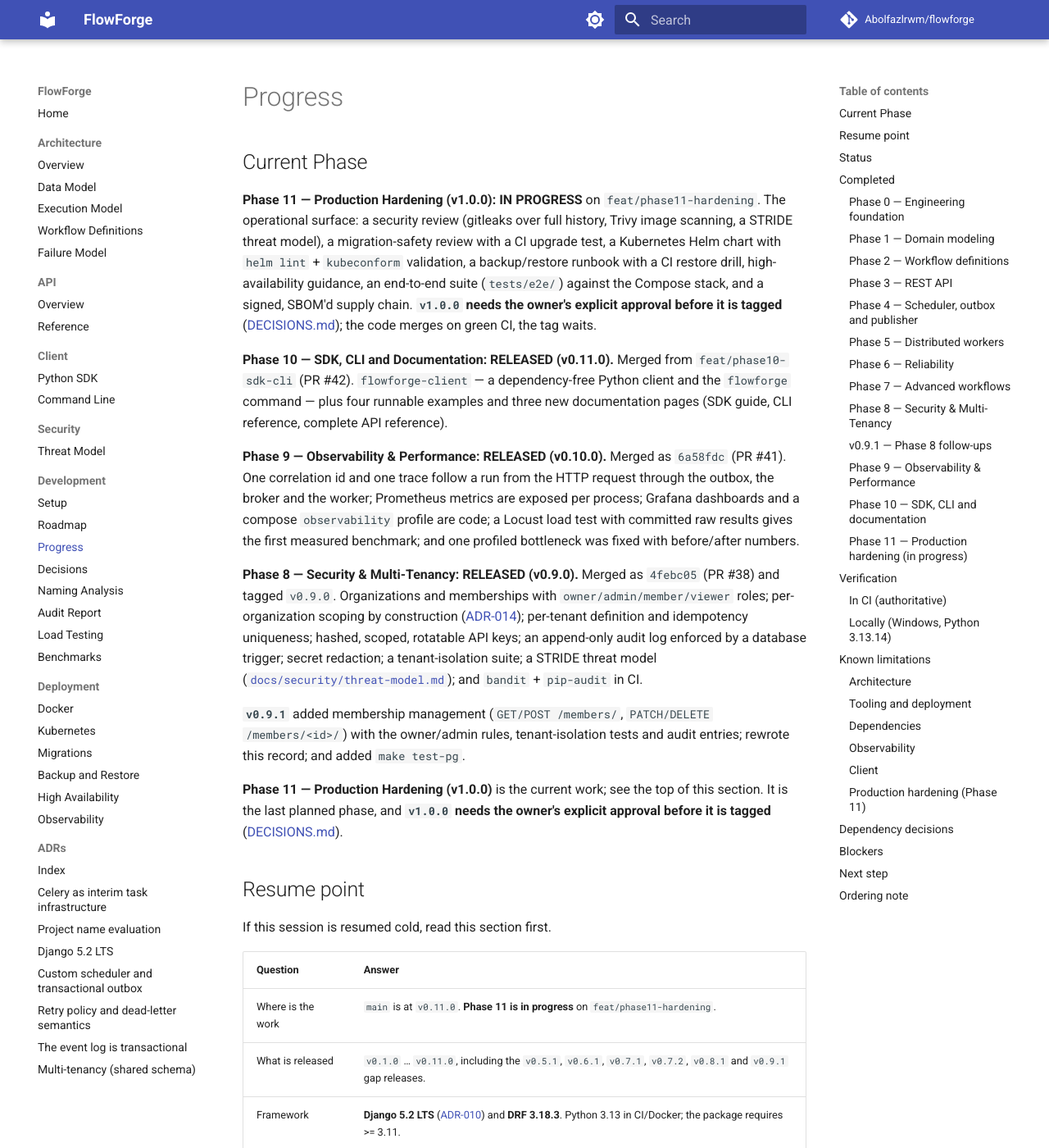
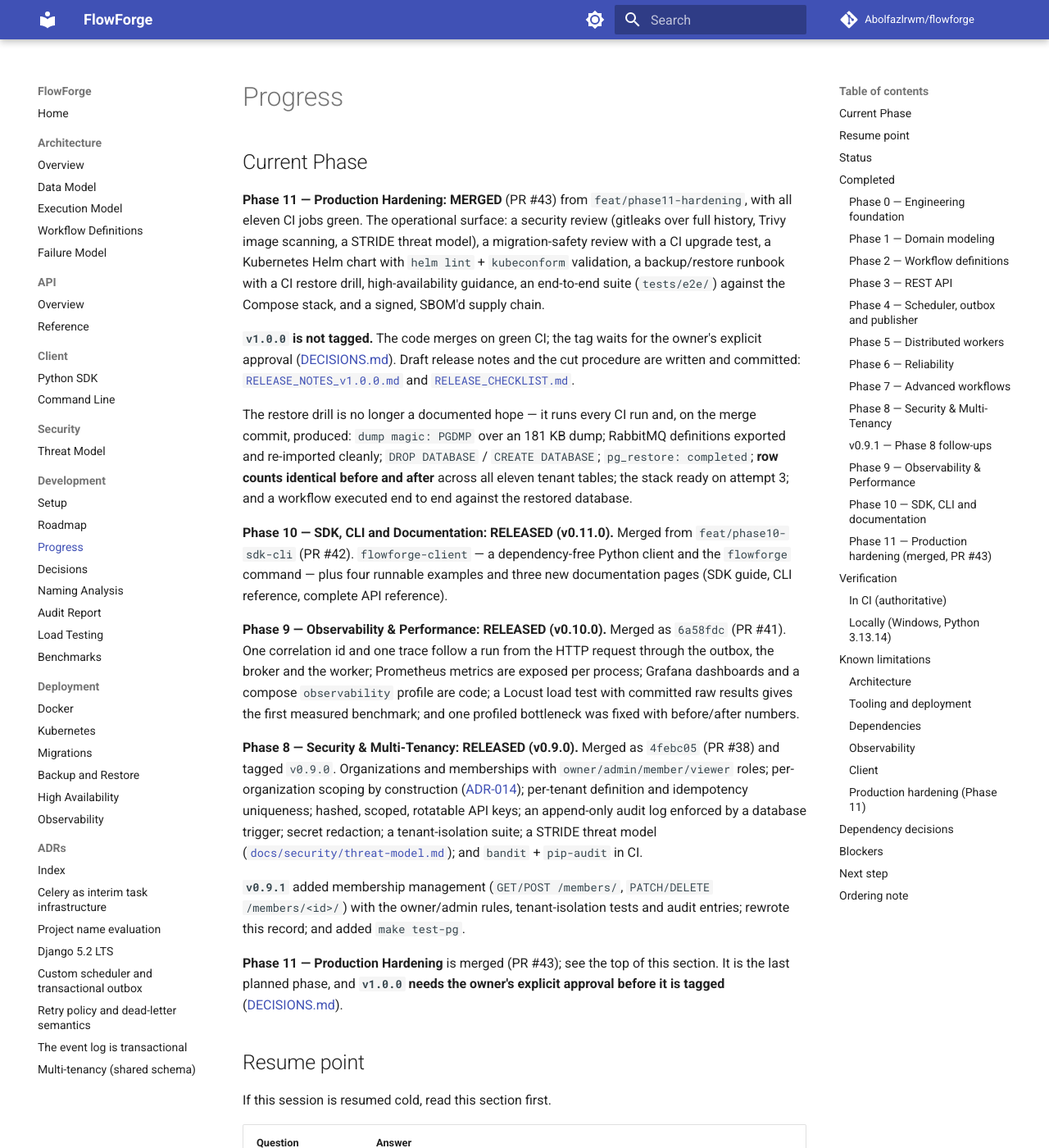
Before and after one commit to Abolfazlrwm/flowforge, an MkDocs documentation site: the page built from docs/development/PROGRESS.md, in a window 1280 px wide and 1400 px high. Shown: the whole window at 82% size. Built offline with MkDocs 1.6.1 and Material for MkDocs 9.7.7, drawn with Linux system fonts in a browser that asks for light colours; comment, search, counter and statistics services are not loaded; some of the changed text lies outside the part shown.

Commit message:
docs: record Phase 11 as merged, with the drill's evidence
Phase 11 is merged and all eleven CI jobs are green, so the record says so and
no longer claims the phase is in progress:

- AGENTS.md: "Current Phase" was still Phase 6 (v0.7.0), which is the first thing
  a cold session reads. It now states that Phases 0-11 are merged, that v0.11.0
  is the newest release, and that v1.0.0 is deliberately untagged pending the
  owner's approval, with pointers to the drafted notes and checklist.
- PROGRESS.md: current phase, resume point, status table, next step, and the
  Phase 11 heading all say merged. Limitation 33 now names what the drill
  actually proves every run (identical counts across all eleven tenant tables,
  plus a workflow executed against the restored database) and what it still does
  not (production volume).
- README: the status block no longer calls hardening "the current phase".
- .gitignore: .tools/ holds locally downloaded helm/kubeconform binaries used to
  pre-validate the chart; CI installs its own pinned copies.

The drill evidence quoted in PROGRESS.md is from the green run on 2f0dde7's
successor: dump magic PGDMP over an 181 KB dump, definitions re-imported,
DROP/CREATE DATABASE, pg_restore completed, row counts identical, stack ready on
attempt 3, workflow executed end to end.

```diff
--- a/docs/development/PROGRESS.md
+++ b/docs/development/PROGRESS.md
@@ -2,15 +2,26 @@
 
 ## Current Phase
 
-**Phase 11 — Production Hardening (v1.0.0): IN PROGRESS** on
-`feat/phase11-hardening`. The operational surface: a security review
-(gitleaks over full history, Trivy image scanning, a STRIDE threat model), a
-migration-safety review with a CI upgrade test, a Kubernetes Helm chart with
-`helm lint` + `kubeconform` validation, a backup/restore runbook with a CI
-restore drill, high-availability guidance, an end-to-end suite (`tests/e2e/`)
-against the Compose stack, and a signed, SBOM'd supply chain. **`v1.0.0` needs
-the owner's explicit approval before it is tagged** ([DECISIONS.md](DECISIONS.md));
-the code merges on green CI, the tag waits.
+**Phase 11 — Production Hardening: MERGED** (PR #43) from
+`feat/phase11-hardening`, with all eleven CI jobs green. The operational surface:
+a security review (gitleaks over full history, Trivy image scanning, a STRIDE
+threat model), a migration-safety review with a CI upgrade test, a Kubernetes
+Helm chart with `helm lint` + `kubeconform` validation, a backup/restore runbook
+with a CI restore drill, high-availability guidance, an end-to-end suite
+(`tests/e2e/`) against the Compose stack, and a signed, SBOM'd supply chain.
+
+**`v1.0.0` is not tagged.** The code merges on green CI; the tag waits for the
+owner's explicit approval ([DECISIONS.md](DECISIONS.md)). Draft release notes and
+the cut procedure are written and committed:
+[`RELEASE_NOTES_v1.0.0.md`](RELEASE_NOTES_v1.0.0.md) and
+[`RELEASE_CHECKLIST.md`](RELEASE_CHECKLIST.md).
+
+The restore drill is no longer a documented hope — it runs every CI run and, on
+the merge commit, produced: `dump magic: PGDMP` over an 181 KB dump; RabbitMQ
+definitions exported and re-imported cleanly; `DROP DATABASE` / `CREATE
+DATABASE`; `pg_restore: completed`; **row counts identical before and after**
+across all eleven tenant tables; the stack ready on attempt 3; and a workflow
+executed end to end against the restored database.
 
 **Phase 10 — SDK, CLI and Documentation: RELEASED (v0.11.0).** Merged from
 `feat/phase10-sdk-cli` (PR #42). `flowforge-client` — a dependency-free Python
@@ -37,9 +48,9 @@
 `PATCH/DELETE /members/<id>/`) with the owner/admin rules, tenant-isolation tests
 and audit entries; rewrote this record; and added `make test-pg`.
 
-**Phase 11 — Production Hardening (v1.0.0)** is the current work; see the top of
-this section. It is the last planned phase, and **`v1.0.0` needs the owner's
-explicit approval before it is tagged** ([DECISIONS.md](DECISIONS.md)).
+**Phase 11 — Production Hardening** is merged (PR #43); see the top of this
+section. It is the last planned phase, and **`v1.0.0` needs the owner's explicit
+approval before it is tagged** ([DECISIONS.md](DECISIONS.md)).
 
 ## Resume point
 
@@ -47,22 +58,22 @@
 
 | Question | Answer |
 |----------|--------|
-| Where is the work | `main` is at `v0.11.0`. **Phase 11 is in progress** on `feat/phase11-hardening`. |
+| Where is the work | `main` is at `v0.11.0`. **Phase 11 is merged** (PR #43); `v1.0.0` is untagged. |
 | What is released | `v0.1.0` … `v0.11.0`, including the `v0.5.1`, `v0.6.1`, `v0.7.1`, `v0.7.2`, `v0.8.1` and `v0.9.1` gap releases. |
 | Framework | **Django 5.2 LTS** ([ADR-010](../adr/ADR-010-django-5-2-lts.md)) and **DRF 3.18.3**. Python 3.13 in CI/Docker; the package requires >= 3.11. |
 | Message broker | **RabbitMQ via pika** ([ADR-011](../adr/ADR-011-custom-scheduler-and-transactional-outbox.md)). The dispatch queue is a **quorum** queue; the worker reconnects through broker outages. |
 | Tenancy | **Shared schema, per-organization scoping** ([ADR-014](../adr/ADR-014-multi-tenancy-shared-schema.md)). Every tenant read goes through `OrganizationScopedManager.for_organization`; another tenant's id is a 404. |
 | Observability | `core/observability/` — correlation ids in `context.py`, one registry per process in `metrics.py`, module-local OTel provider in `tracing.py`. See [`deployment/observability.md`](../deployment/observability.md). |
 | Client | **`sdk/`** — `flowforge-client`, a separate distribution with no runtime dependencies, exposing the `flowforge` CLI. See [`sdk/index.md`](../sdk/index.md) and [`cli.md`](../cli.md). |
-| What is next | Finish Phase 11 (Production Hardening), then tag `v1.0.0` **with the owner's approval**. |
-| What blocks Phase 11 | **Nothing.** |
+| What is next | Tag `v1.0.0` **with the owner's approval**, following [`RELEASE_CHECKLIST.md`](RELEASE_CHECKLIST.md). |
+| What blocks the `v1.0.0` tag | **Only the owner's approval** (decision 2026-10-22). Phase 11 itself is merged and CI is green. |
 | What else is open | `v1.0.0` needs the owner's explicit approval before it is tagged; every other release tag is automatic on green CI. `flowforge-client` is not published to PyPI (limitation 27). |
 
 ## Status
 
 | Item | State |
 |------|-------|
-| Branch | `main` at `v0.11.0`; **Phase 11 in progress** on `feat/phase11-hardening` |
+| Branch | `main` at `v0.11.0`; **Phase 11 merged** (PR #43), `v1.0.0` untagged |
 | Phase 0 | **MERGED** as `97c17bf` (PR #1), tagged `v0.1.0` |
 | Phase 1 | **MERGED** as `869720f`, tagged `v0.2.0` |
 | Phase 2 | **MERGED** as `d31abf3`, tagged `v0.3.0` |
@@ -76,7 +87,7 @@
 | `v0.9.1` follow-ups | **MERGED** (PR #40) as `a00e267`, tagged `v0.9.1` |
 | Phase 9 | **MERGED** (PR #41) as `6a58fdc`, tagged `v0.10.0` |
 | Phase 10 | **MERGED** (PR #42), tagged `v0.11.0` |
-| Phase 11 | **IN PROGRESS** on `feat/phase11-hardening` (not yet merged) |
+| Phase 11 | **MERGED** (PR #43); `v1.0.0` awaits the owner's approval |
 | CI jobs | `lint` (ruff, ruff format, mypy, **bandit**, **pip-audit**), `test`, `schema`, `docs`, `sdk`, `docker`, `loadtest`, `secrets` (gitleaks), `supply-chain` (Trivy + CycloneDX SBOM + cosign), `k8s` (helm lint + kubeconform) |
 | Other workflows | `release.yml` (attaches the SBOM to a published release), `pages.yml` (publishes the MkDocs site), `k8s-e2e.yml` (manual kind smoke test) |
 | Test database in CI | **PostgreSQL 16** for the unit and integration suites; Redis 7 and RabbitMQ 3.13 services for integration |
@@ -309,7 +320,7 @@
   an assertion that the runtime dependency list is still empty, and a wheel build
   that checks the `flowforge` console script is declared.
 
-### Phase 11 — Production hardening (in progress)
+### Phase 11 — Production hardening (merged, PR #43)
 
 - **Security review.** gitleaks over the full git history with push protection;
   Trivy image scanning with a CRITICAL gate (the HIGH residual is published, not
@@ -486,9 +497,11 @@
     database is the mutex), but a genuinely multi-replica deployment, PostgreSQL
     streaming-replication failover, and a multi-node RabbitMQ cluster are **not**
     stood up in CI. Validate them on your own infrastructure.
-33. **The restore drill proves the procedure, not production volume.** It runs
-    against a database with a handful of rows. Dump/restore *correctness* is
-    proven; runtime against terabytes is not measured.
+33. **The restore drill proves the procedure, not production volume.** It runs on
+    every CI run and asserts identical row counts across all eleven tenant tables,
+    then executes a workflow against the restored database — but on a database with
+    tens of rows. Dump/restore *correctness* is proven; runtime against terabytes
+    is not measured.
 34. **The release SBOM-attach automation is not yet exercised.** `release.yml`
     attaches the CycloneDX SBOM to a published release, but it has not run end to
     end because no release has been cut since it was added. Its steps (tag→commit
@@ -528,19 +541,12 @@
 
 ## Next step
 
-Phase 11 — Production Hardening — is implemented on `feat/phase11-hardening` and
-covers the full scope in [`ROADMAP.md`](ROADMAP.md): security review, migration
-safety, Kubernetes, backup/restore, high availability, an end-to-end suite, and
-release preparation (SBOM, signing, docs site). Remaining before `v1.0.0`:
-
-1. Open the Phase 11 pull request and get every CI job green (the `docker` job's
-   new restore drill and `tests/e2e/` are the steps that exercise the most new
-   logic).
-2. Merge on green CI (automatic per the release policy).
-3. Cut `v1.0.0` — **which needs the owner's explicit approval before it is
-   tagged.** The draft release notes and the release checklist are in
-   `docs/development/`; `release.yml` attaches the SBOM once the release is
-   published, and `pages.yml` publishes the docs site from `main`.
+Phase 11 is merged and every CI job is green. The only remaining action is to cut
+`v1.0.0` — **which needs the owner's explicit approval before it is tagged**
+(decision 2026-10-22). [`RELEASE_CHECKLIST.md`](RELEASE_CHECKLIST.md) is the cut
+procedure, and its step 0 is that approval; [`RELEASE_NOTES_v1.0.0.md`](RELEASE_NOTES_v1.0.0.md)
+is the release-facing summary. `release.yml` attaches the SBOM once the release is
+published, and `pages.yml` publishes the docs site from `main`.
 
 Every release tag other than `v1.0.0` is automatic on green CI.
 
```
Also changed, not shown: AGENTS.md (+8 -2 lines), README.md (+6 -5 lines), 1 other file.
